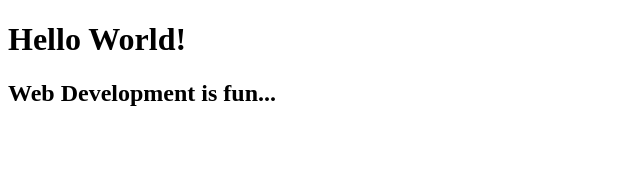
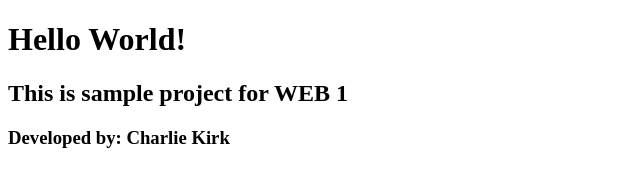
Before and after one commit to KrisHannahDizon/My-first-project, a plain HTML site: page index.html in a window 1280 px wide. Shown: the whole page, without its empty margins (0-640 px from the left). Drawn offline with Linux system fonts and the light colour scheme.

Commit message:
Update index.html

```diff
--- a/index.html
+++ b/index.html
@@ -6,7 +6,8 @@
     <title>my first web project</title>
 </head>
 <h1>Hello World!</h1>
-<h2>Web Development is fun...</h2>
+<h2>This is sample project for WEB 1</h2>
+<h3>Developed by: Charlie Kirk</h3>
 <body>
 
 </body>
```
